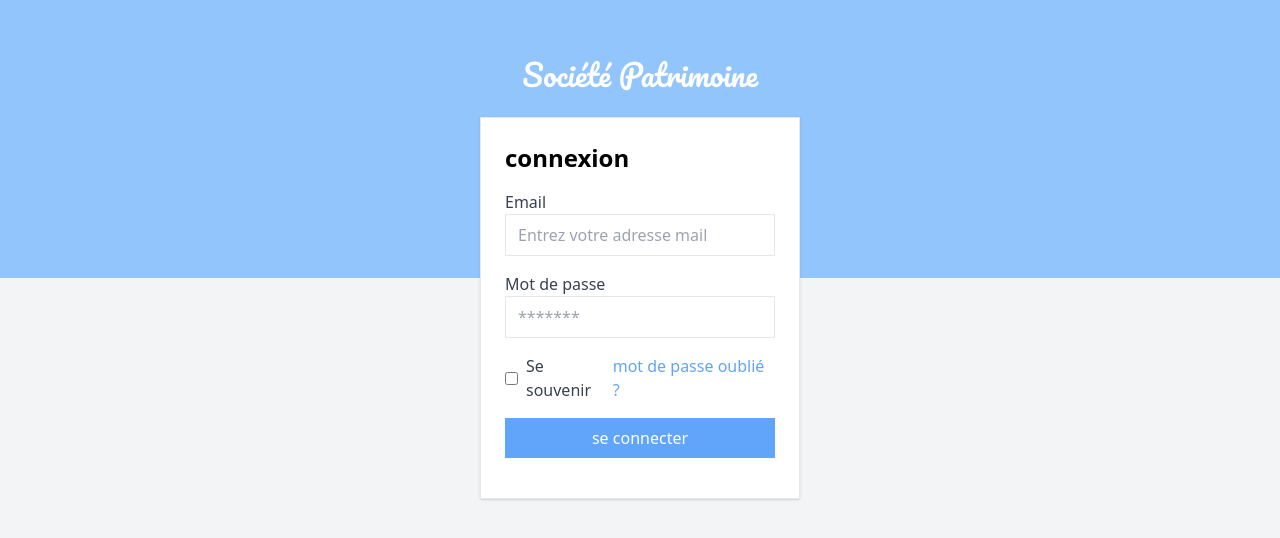
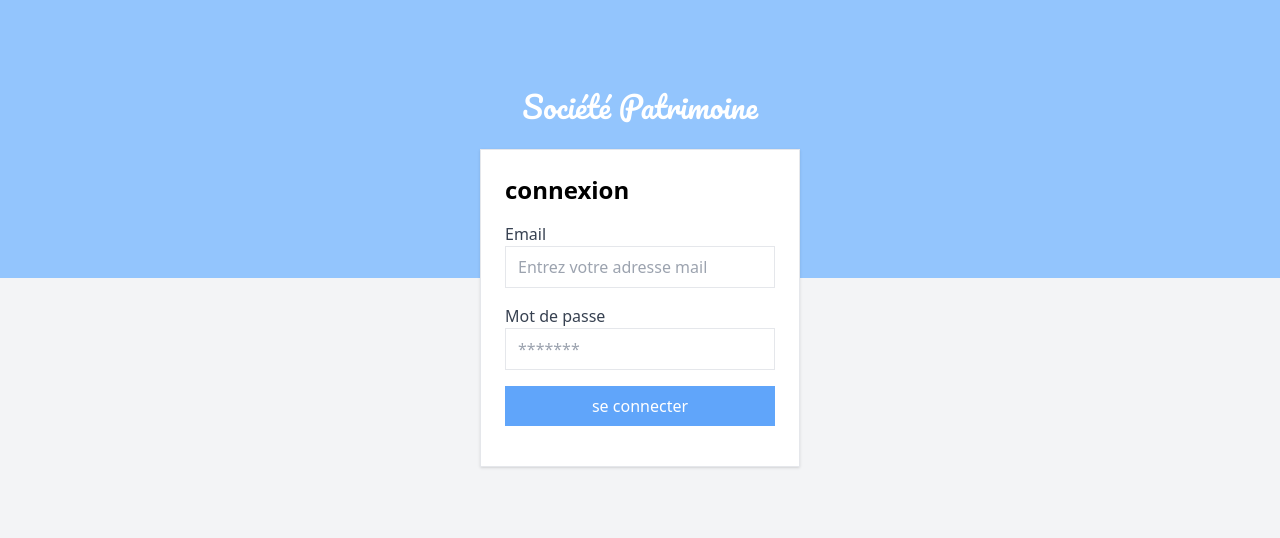
Before and after one commit to Gervisdev/front-end, a React (Vite) app: page /login in a window 1280 px wide. Shown: the part 122-660 px from the top of the page. Built offline with nearby package versions, Linux system fonts and the light colour scheme; a web font is replaced by a local one.

Commit message:
login style changed

```diff
--- a/src/pages/Login.jsx
+++ b/src/pages/Login.jsx
@@ -66,15 +66,6 @@ const Login = () => {
              required
               />
           </div>
-          <div className="flex items-center justify-between mb-4 ">
-            <label className="inline-flex items-center">
-                <input type="checkbox" className="form-checkbox" />
-                <span className="ml-2 text-gray-700">Se souvenir </span>
-            </label>
-           <a href="#" className="text-blue-400">
-            mot de passe oublié ?
-           </a>
-          </div >
           <div className="mb-4">
           <button
           type="submit"
```
